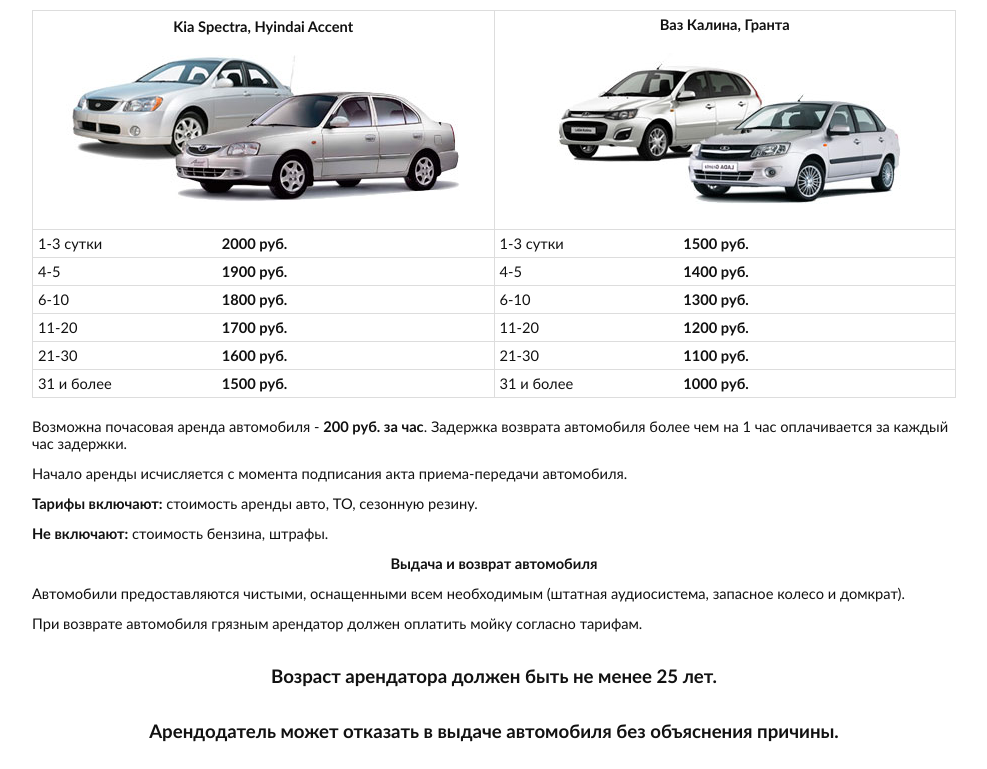
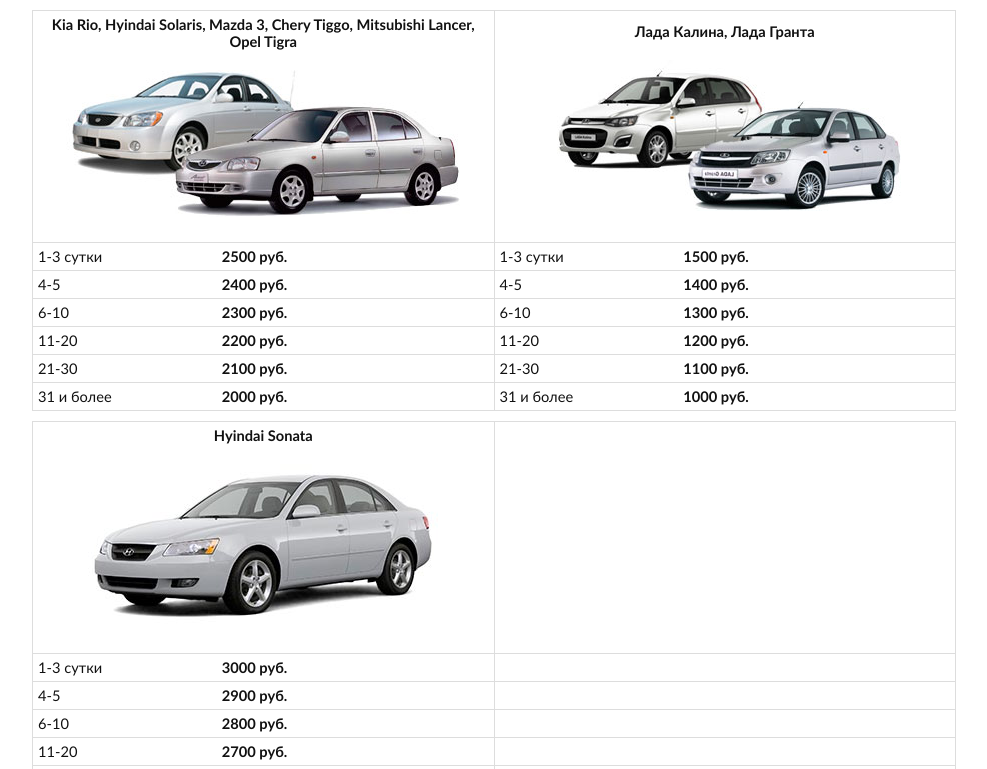
Before and after one commit to jambik/avtoprokat05, a plain HTML site: page index.html in a window 1280 px wide. Shown: the part 434-1203 px from the top of the page, without its empty margins (146-1133 px from the left). Drawn offline with Linux system fonts and the light colour scheme; grey boxes are pictures that could not be loaded.

Commit message:
- изменения

```diff
--- a/css/global.css
+++ b/css/global.css
@@ -15,10 +15,10 @@ a { color:#cc6600; }
 .content img { border: 0; }
 .content h1, .content h2, .content h3, .content p { margin:0 0 13px 0; }
 
-.main { width: 924px; text-align: left; }
+.main { max-width: 924px; text-align: left; }
 .header { margin-bottom: 20px; }
 .header h1 { font-size: 22pt; font-weight: normal; text-align: center; }
-.header .header-box { width: 924px; height: 256px; background: url(../img/header.jpg) no-repeat; }
+.header .header-box { max-width: 924px; height: 256px; background: url('../img/header.jpg') top center no-repeat; }
 .contacts { padding: 15px 0 0 15px; }
 .contacts a { font-size: 10pt; text-decoration: none; border-bottom: 1px dotted #cc6600; }
 .contacts .address { margin: 0 0 20px 0; }
@@ -30,7 +30,7 @@ a { color:#cc6600; }
 
 .bottom { padding: 20px 0; text-align: center; }
 
-.tariffs table { text-align: left; background: #ddd; margin: 10px 0 20px 0; }
+.tariffs table { text-align: left; background: #ddd; margin: 10px 0 0 0; }
 .tariffs th, .tariffs td { background: #fff; }
 .tariffs th { text-align: center; }
 .tariffs .days { display: inline-block; width: 180px; }
--- a/index.html
+++ b/index.html
@@ -62,40 +62,74 @@
 					<table cellpadding="5" cellspacing="1" style="width: 100%;">
 						<tr>
 							<th style="width: 50%;">
-								<div>Kia Spectra, Hyindai Accent</div>
+								<div>Kia Rio, Hyindai Solaris, Mazda 3, Chery Tiggo, Mitsubishi Lancer, Opel Tigra</div>
 								<img src="img/kia_hyindai.jpg" alt="" style="margin: 20px 20px;" />
 							</th>
 							<th style="width: 50%;">
-								<div>Ваз Калина, Гранта</div>
+								<div>Лада Калина, Лада Гранта</div>
 								<img src="img/kalina_granta.jpg" alt="" style="margin: 20px 20px;" />
 							</th>
 						</tr>
 						<tr>
-							<td><span class="days">1-3 сутки</span> <span class="price">2000 руб.</span></td>
+							<td><span class="days">1-3 сутки</span> <span class="price">2500 руб.</span></td>
 							<td><span class="days">1-3 сутки</span> <span class="price">1500 руб.</span></td>
 						</tr>
 						<tr>
-							<td><span class="days">4-5</span> <span class="price">1900 руб.</span></td>
+							<td><span class="days">4-5</span> <span class="price">2400 руб.</span></td>
 							<td><span class="days">4-5</span> <span class="price">1400 руб.</span></td>
 						</tr>
 						<tr>
-							<td><span class="days">6-10</span> <span class="price">1800 руб.</span></td>
+							<td><span class="days">6-10</span> <span class="price">2300 руб.</span></td>
 							<td><span class="days">6-10</span> <span class="price">1300 руб.</span></td>
 						</tr>
 						<tr>
-							<td><span class="days">11-20</span> <span class="price">1700 руб.</span></td>
+							<td><span class="days">11-20</span> <span class="price">2200 руб.</span></td>
 							<td><span class="days">11-20</span> <span class="price">1200 руб.</span></td>
 						</tr>
 						<tr>
-							<td><span class="days">21-30</span> <span class="price">1600 руб.</span></td>
+							<td><span class="days">21-30</span> <span class="price">2100 руб.</span></td>
 							<td><span class="days">21-30</span> <span class="price">1100 руб.</span></td>
 						</tr>
 						<tr>
-							<td><span class="days">31 и более</span> <span class="price">1500 руб.</span></td>
+							<td><span class="days">31 и более</span> <span class="price">2000 руб.</span></td>
 							<td><span class="days">31 и более</span> <span class="price">1000 руб.</span></td>
 						</tr>
 					</table>
+					<table cellpadding="5" cellspacing="1" style="width: 100%;">
+						<tr>
+							<th style="width: 50%;">
+								<div>Hyindai Sonata</div>
+								<img src="img/hyindai_sonata.jpg" alt="" style="margin: 20px 20px;" />
+							</th>
+							<th style="width: 50%;">&nbsp;</th>
+						</tr>
+						<tr>
+							<td><span class="days">1-3 сутки</span> <span class="price">3000 руб.</span></td>
+							<td>&nbsp;</td>
+						</tr>
+						<tr>
+							<td><span class="days">4-5</span> <span class="price">2900 руб.</span></td>
+							<td>&nbsp;</td>
+						</tr>
+						<tr>
+							<td><span class="days">6-10</span> <span class="price">2800 руб.</span></td>
+							<td>&nbsp;</td>
+						</tr>
+						<tr>
+							<td><span class="days">11-20</span> <span class="price">2700 руб.</span></td>
+							<td>&nbsp;</td>
+						</tr>
+						<tr>
+							<td><span class="days">21-30</span> <span class="price">2600 руб.</span></td>
+							<td>&nbsp;</td>
+						</tr>
+						<tr>
+							<td><span class="days">31 и более</span> <span class="price">2500 руб.</span></td>
+							<td>&nbsp;</td>
+						</tr>
+					</table>
 				</div>
+				<p>&nbsp;</p>
 				<p>Возможна почасовая аренда автомобиля - <strong>200 руб. за час</strong>. Задержка возврата автомобиля более чем на 1 час оплачивается за каждый час задержки.</p>
 				<p>Начало аренды исчисляется с момента подписания акта приема-передачи автомобиля.</p>
 				<p><strong>Тарифы включают:</strong> стоимость аренды авто, ТО, сезонную резину.</p>
```
Also changed, not shown: img/hyindai_sonata.jpg (added).
